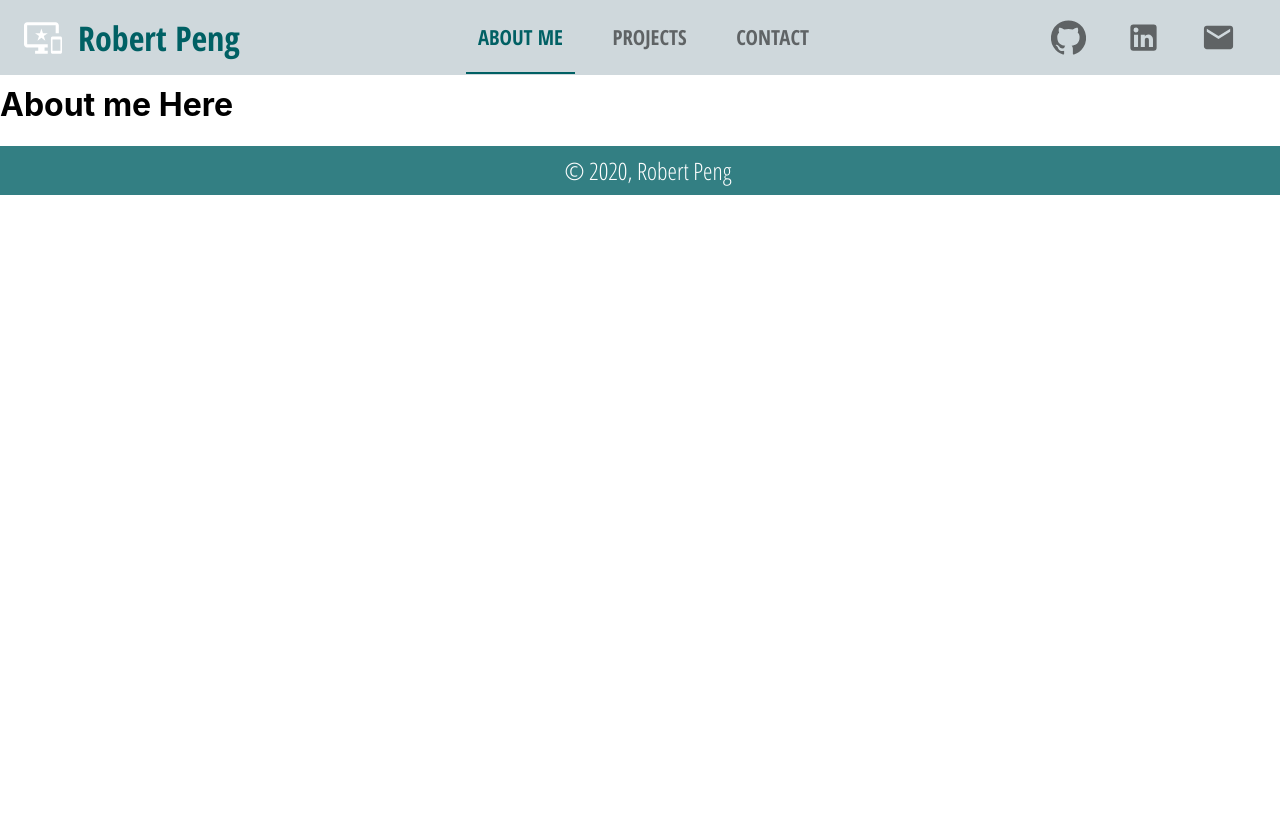
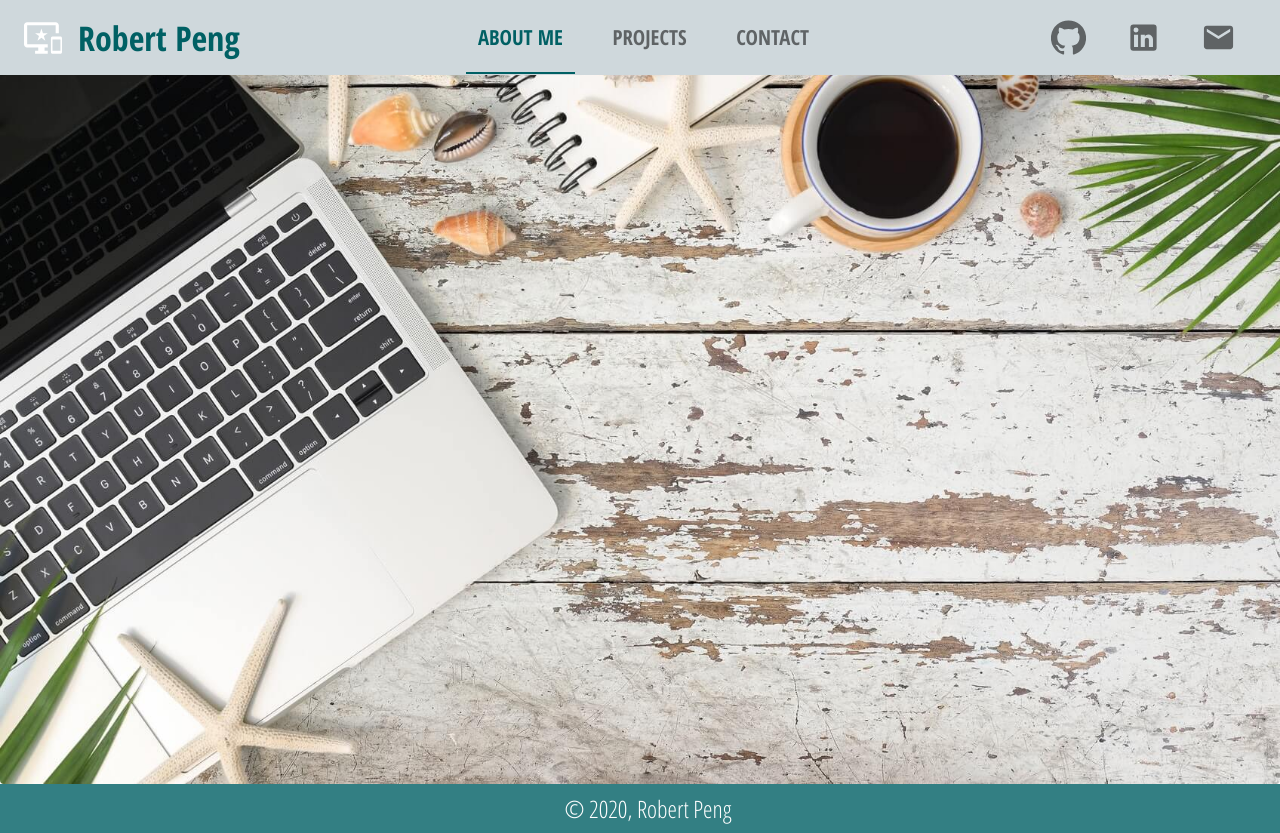
Before and after one commit to robertpengcode/My_Portfolio_Website, a React (Create React App) app: page / in a window 1280 px wide. Before the commit the page ends 800 px from the top, so only its background shows below. Built offline with nearby package versions, Linux system fonts and the light colour scheme.

Commit message:
add background img to home

```diff
--- a/src/AboutMe.js
+++ b/src/AboutMe.js
@@ -1,12 +1,21 @@
-import React from 'react';
+import React from "react";
+import { makeStyles } from "@material-ui/core/styles";
+import Paper from "@material-ui/core/Paper";
+
+const useStyles = makeStyles(theme => ({
+  paperContainer: {
+    backgroundImage: `url(laptopCoffee.jpg)`,
+    height: "90vh",
+    width: "100%",
+    backgroundSize: "cover"
+  }
+}));
 
 const AboutMe = () => {
-    return (
-
-        <div>
-            <h1>About me Here</h1>
-        </div>
-    )
-}
+  const classes = useStyles();
+  return (
+    <Paper elevation={0} className={classes.paperContainer}></Paper>
+  );
+};
 
 export default AboutMe;
--- a/src/Navbar.js
+++ b/src/Navbar.js
@@ -25,7 +25,7 @@ const useStyles = makeStyles(theme => ({
   title: {
     margin: "1rem",
     fontWeight: "bold",
-    fontFamily: "Open Sans Condensed"
+    fontFamily: theme.typography.fontFamily,
   },
   tabContainer: {
     margin: "auto"
@@ -33,7 +33,7 @@ const useStyles = makeStyles(theme => ({
   tab: {
     fontWeight: "bold",
     fontSize: "1.3rem",
-    fontFamily: "Open Sans Condensed",
+    fontFamily: theme.typography.fontFamily,
     minWidth: 10,
     margin: "0.8rem"
   },
@@ -114,7 +114,7 @@ const Navbar = () => {
   return (
     <Fragment>
       <ElevationScroll>
-        <AppBar position="fixed" color="primary">
+        <AppBar position="fixed" color="primary" >
           <Toolbar>
             <ImportantDevicesIcon className={classes.logo} />
             <Typography
```
Also changed, not shown: public/laptopCoffee.jpg (added).
